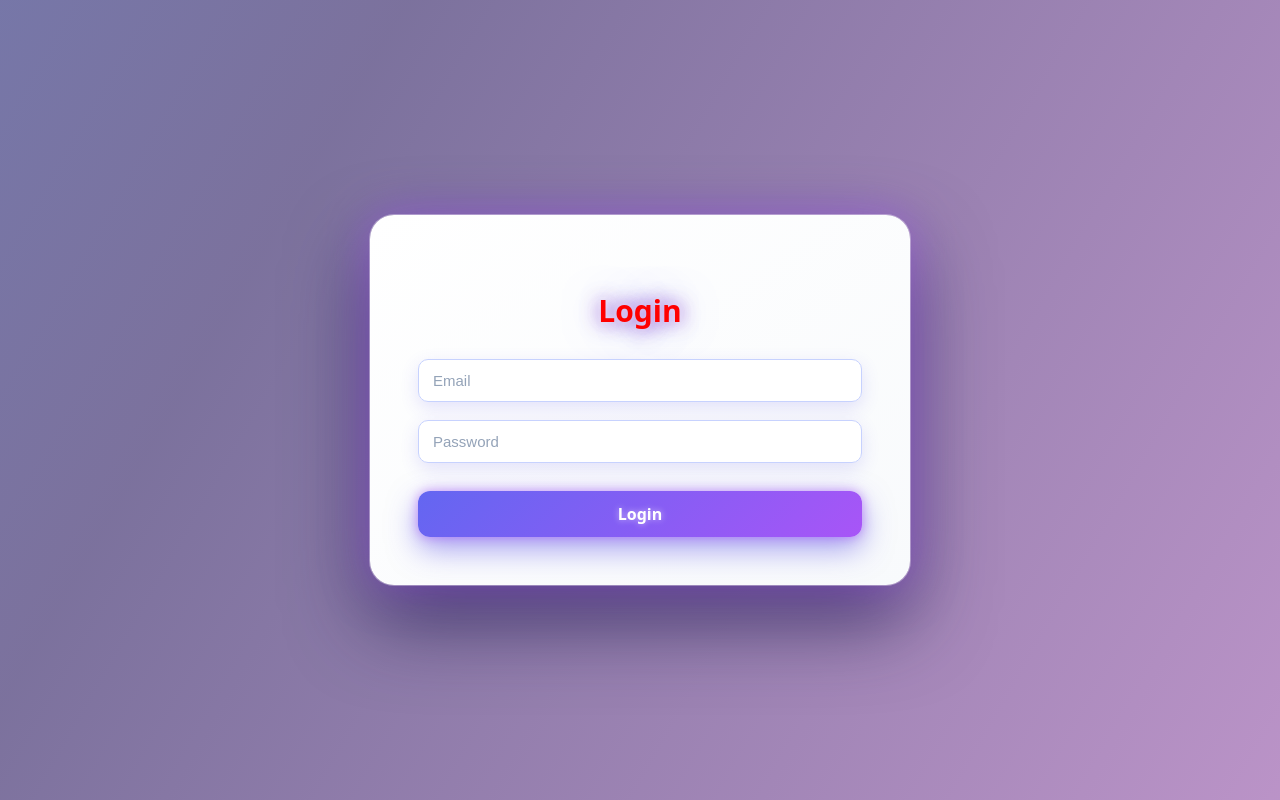
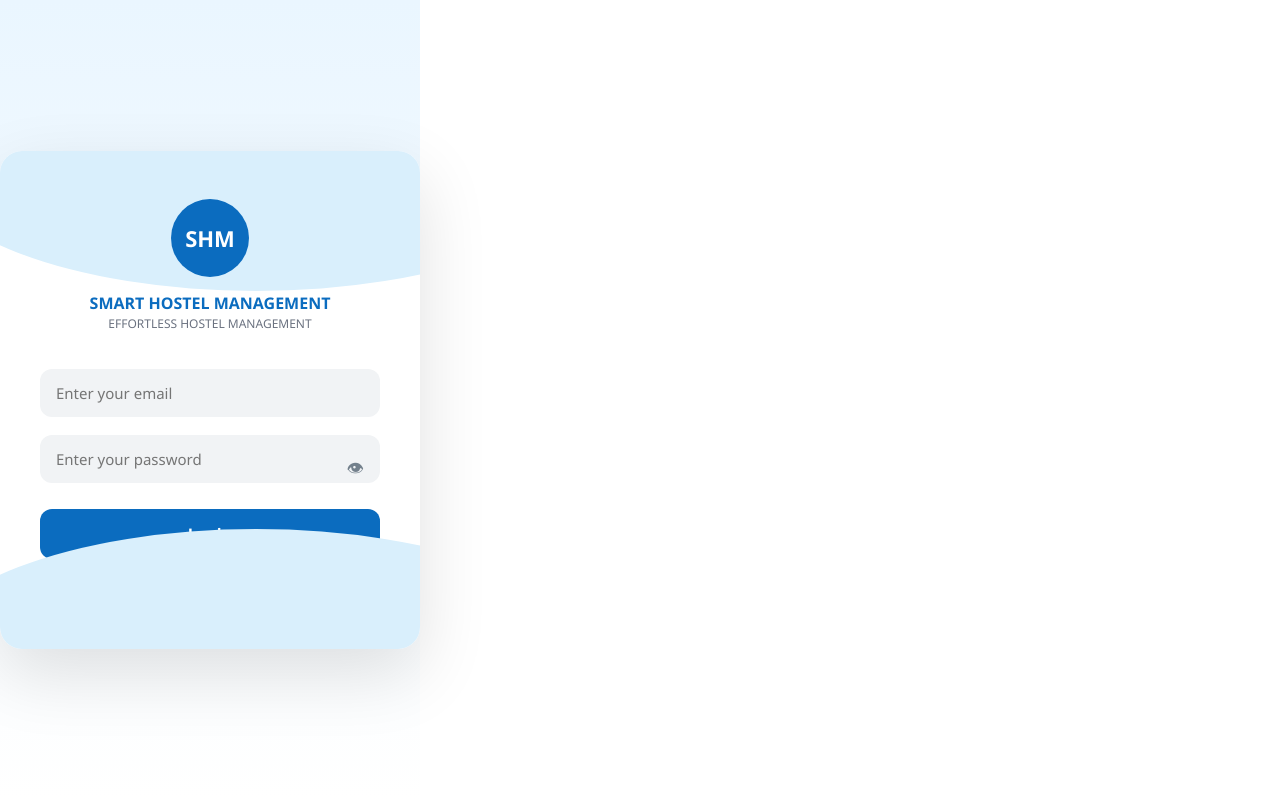
Before and after one commit to Samm005/hostel-issue-tracking, a React app in the folder frontend/: page / in a window 1280 px wide. Built offline with nearby package versions, Linux system fonts and the light colour scheme; the HTML template or start-up script is replaced by a standard one.

Commit message:
Changed login.jsx and login.css

```diff
--- a/frontend/src/components/Login.css
+++ b/frontend/src/components/Login.css
@@ -1,221 +1,150 @@
-html,
-body {
+* {
   margin: 0;
   padding: 0;
-  height: 100%;
-  width: 100%;
-  overflow: hidden;
+  box-sizing: border-box;
+  font-family: "Segoe UI", sans-serif;
 }
 
-/* Page layout */
+/* PAGE BACKGROUND */
 .login-page {
   min-height: 100vh;
-  width: 100vw;
-
+  background: linear-gradient(180deg, #eaf6ff, #ffffff);
   display: flex;
+  align-items: center;
   justify-content: center;
-  align-items: center;
-
-  margin: 0;
-  padding: 0;
-  overflow: hidden;
 }
 
-/* Entry animation */
-@keyframes loginFadeUp {
-  from {
-    opacity: 0;
-    transform: translateY(30px) scale(0.96);
-  }
-  to {
-    opacity: 1;
-    transform: translateY(0) scale(1);
+/* LOGIN CARD */
+.login-card {
+  width: 420px;
+  background: #ffffff;
+  border-radius: 22px;
+  padding: 48px 40px;
+  position: relative;
+  overflow: hidden;
+  box-shadow: 0 25px 70px rgba(0, 0, 0, 0.12);
+}
+
+/* TOP WAVE */
+.login-card::before {
+  content: "";
+  position: absolute;
+  top: -120px;
+  left: -80px;
+  width: 160%;
+  height: 260px;
+  background: #d9effc;
+  border-radius: 0 0 70% 70%;
+}
+
+/* BOTTOM WAVE */
+.login-card::after {
+  content: "";
+  position: absolute;
+  bottom: -140px;
+  left: -80px;
+  width: 160%;
+  height: 260px;
+  background: #d9effc;
+  border-radius: 70% 70% 0 0;
+}
+
+/* HEADER */
+.logo-section {
+  text-align: center;
+  margin-bottom: 36px;
+  position: relative;
+  z-index: 2;
+}
+
+.logo-circle {
+  width: 78px;
+  height: 78px;
+  border-radius: 50%;
+  background: #0b6cbf;
+  color: white;
+  font-weight: 700;
+  font-size: 22px;
+  display: flex;
+  align-items: center;
+  justify-content: center;
+  margin: 0 auto 14px;
+}
+
+.logo-section h2 {
+  font-size: 16px;
+  font-weight: 700;
+  color: #0b6cbf;
+}
+
+.logo-section p {
+  font-size: 12px;
+  color: #6b7280;
+}
+
+/* INPUTS */
+.login-input {
+  width: 100%;
+  padding: 14px 16px;
+  border-radius: 12px;
+  border: none;
+  background: #f1f3f5;
+  margin-bottom: 18px;
+  font-size: 15px;
+  outline: none;
+}
+
+/* PASSWORD */
+.password-wrapper {
+  position: relative;
+}
+
+.eye {
+  position: absolute;
+  right: 16px;
+  top: 50%;
+  transform: translateY(-50%);
+  cursor: pointer;
+  font-size: 17px;
+  opacity: 0.6;
+}
+
+/* BUTTON */
+.login-btn {
+  width: 100%;
+  padding: 14px;
+  border-radius: 12px;
+  border: none;
+  background: #0b6cbf;
+  color: white;
+  font-size: 16px;
+  font-weight: 600;
+  cursor: pointer;
+  margin-top: 8px;
+}
+
+.login-btn:hover {
+  background: #095a9e;
+}
+
+/* FOOTER */
+.signup-text {
+  margin-top: 22px;
+  text-align: center;
+  font-size: 13px;
+  color: #6b7280;
+}
+
+.signup-text span {
+  color: #0b6cbf;
+  font-weight: 600;
+  cursor: pointer;
+}
+
+/* RESPONSIVE */
+@media (max-width: 480px) {
+  .login-card {
+    width: 90%;
+    padding: 40px 26px;
   }
 }
-
-/* Outer glass box */
-.login-wrapper {
-  display: flex;
-  justify-content: center;
-  align-items: center;
-
-  width: 100%;
-  max-width: 540px;
-
-  padding: 0;
-  border-radius: 0;
-
-  background: transparent;
-  backdrop-filter: none;
-  -webkit-backdrop-filter: none;
-
-  box-shadow: none;
-
-  animation: loginFadeUp 0.7s ease both;
-}
-
-/* Inner login card */
-.login-container {
-  width: 100%;
-  max-width: 540px;
-  padding: 48px;
-
-  background: linear-gradient(
-    to bottom right,
-    #ffffff,
-    #f8fafc
-  );
-
-  border-radius: 24px;
-
-  box-shadow:
-    0 0 0 1px rgba(255, 255, 255, 0.35),
-    0 0 45px rgba(168, 85, 247, 0.55),
-    0 35px 80px rgba(30, 27, 75, 0.7);
-
-  transition:
-    transform 0.25s ease,
-    box-shadow 0.25s ease;
-}
-
-.login-container:hover {
-  transform: translateY(-6px) scale(1.01);
-  box-shadow:
-    0 0 0 1px rgba(255, 255, 255, 0.4),
-    0 0 60px rgba(168, 85, 247, 0.75),
-    0 45px 100px rgba(30, 27, 75, 0.8);
-}
-
-/* Title */
-.login-title {
-  text-align: center;
-  font-size: 30px;
-  font-weight: 900;
-  margin-bottom: 26px;
-
-  color: #ff0000;
-
-  text-shadow:
-    0 0 6px rgba(255, 255, 255, 0.45),
-    0 0 18px rgba(108, 17, 194, 0.85),
-    0 0 36px rgba(99, 102, 241, 0.65);
-}
-
-/* Form */
-.login-form {
-  display: flex;
-  flex-direction: column;
-  gap: 18px;
-}
-
-/* Inputs */
-.login-input {
-  padding: 12px 14px;
-  font-size: 15px;
-  border-radius: 10px;
-  border: 1px solid #c7d2fe;
-
-  background: rgba(255, 255, 255, 0.96);
-  color: #0f172a;
-
-  box-shadow: 0 6px 18px rgba(79, 70, 229, 0.15);
-
-  transition:
-    border-color 0.25s ease,
-    box-shadow 0.25s ease,
-    transform 0.25s ease;
-}
-
-.login-input::placeholder {
-  color: #94a3b8;
-}
-
-.login-input:hover {
-  border-color: #818cf8;
-  box-shadow:
-    0 0 0 2px rgba(129, 140, 248, 0.25),
-    0 8px 22px rgba(79, 70, 229, 0.25);
-}
-
-.login-input:focus {
-  outline: none;
-  border-color: #6366f1;
-  transform: translateY(-1px);
-
-  box-shadow:
-    0 0 0 3px rgba(99, 102, 241, 0.35),
-    0 0 18px rgba(168, 85, 247, 0.45);
-}
-
-/* Button */
-.login-button {
-  margin-top: 10px;
-  padding: 12px;
-  font-size: 16px;
-  font-weight: 700;
-  border-radius: 12px;
-  border: none;
-  cursor: pointer;
-
-  color: #ffffff;
-  background: linear-gradient(
-    135deg,
-    #6366f1,
-    #a855f7
-  );
-
-  text-shadow: 0 0 6px rgba(255, 255, 255, 0.6);
-
-  box-shadow:
-    0 0 12px rgba(168, 85, 247, 0.6),
-    0 12px 30px rgba(79, 70, 229, 0.5);
-
-  transition:
-    transform 0.25s ease,
-    box-shadow 0.25s ease;
-}
-
-.login-button:hover {
-  transform: translateY(-2px);
-  box-shadow:
-    0 0 20px rgba(168, 85, 247, 0.85),
-    0 18px 45px rgba(79, 70, 229, 0.75);
-}
-
-.login-button:active {
-  transform: translateY(1px) scale(0.98);
-  box-shadow:
-    0 0 8px rgba(168, 85, 247, 0.6),
-    0 8px 18px rgba(79, 70, 229, 0.4);
-}
-
-/* Mobile */
-@media (max-width: 480px) {
-  .login-wrapper {
-    padding: 24px;
-  }
-
-  .login-container {
-    padding: 24px;
-  }
-
-  .login-title {
-    font-size: 24px;
-  }
-
-  .login-input {
-    font-size: 14px;
-  }
-}
-
-.dashboard-page.login-page {
-  min-height: 100vh;
-  height: 100vh;
-
-  display: flex;
-  justify-content: center;
-  align-items: center;
-
-  padding-top: 0;
-  overflow: hidden;
-}
--- a/frontend/src/components/Login.jsx
+++ b/frontend/src/components/Login.jsx
@@ -1,64 +1,46 @@
 import { useState } from "react";
-import { useNavigate } from "react-router-dom";
-import { login } from "../services/api";
 import "./Login.css";
 
 function Login() {
   const [email, setEmail] = useState("");
   const [password, setPassword] = useState("");
-  const navigate = useNavigate();
-
-  const handleSubmit = async (e) => {
-    e.preventDefault();
-
-    try {
-      const data = await login({ email, password });
-
-      if (!data.token) {
-        alert("Invalid credentials");
-        return;
-      }
-
-      localStorage.setItem("token", data.token);
-      localStorage.setItem("role", data.role);
-
-      if (data.role === "student") {
-        navigate("/student");
-      } else {
-        navigate("/management");
-      }
-    } catch (err) {
-      alert("Login failed");
-    }
-  };
+  const [show, setShow] = useState(false);
 
   return (
-  <div className="dashboard-page login-page">
-    <div className="login-wrapper">
-      <div className="login-container">
-        <h2 className="login-title">Login</h2>
+    <div className="login-page">
+      <div className="login-card">
 
-        <form className="login-form" onSubmit={handleSubmit}>
+        {/* Header */}
+        <div className="logo-section">
+          <div className="logo-circle">SHM</div>
+          <h2>SMART HOSTEL MANAGEMENT</h2>
+          <p>EFFORTLESS HOSTEL MANAGEMENT</p>
+        </div>
+
+        {/* Form */}
         <input
           className="login-input"
-            placeholder="Email"
+          placeholder="Enter your email"
           value={email}
           onChange={(e) => setEmail(e.target.value)}
         />
 
+        <div className="password-wrapper">
           <input
             className="login-input"
-            type="password"
-            placeholder="Password"
+            type={show ? "text" : "password"}
+            placeholder="Enter your password"
             value={password}
             onChange={(e) => setPassword(e.target.value)}
           />
+          <span className="eye" onClick={() => setShow(!show)}>👁</span>
+        </div>
 
-          <button className="login-button" type="submit">
-            Login
-          </button>
-        </form>
-      </div>
+        <button className="login-btn">Login</button>
+
+        <p className="signup-text">
+          Don't have an account <span>Create account</span>
+        </p>
       </div>
     </div>
   );
```
Also changed, not shown: 1 other file (tests, documents, lock files or other folders). Lines whose indentation alone changed are shown as unchanged.
